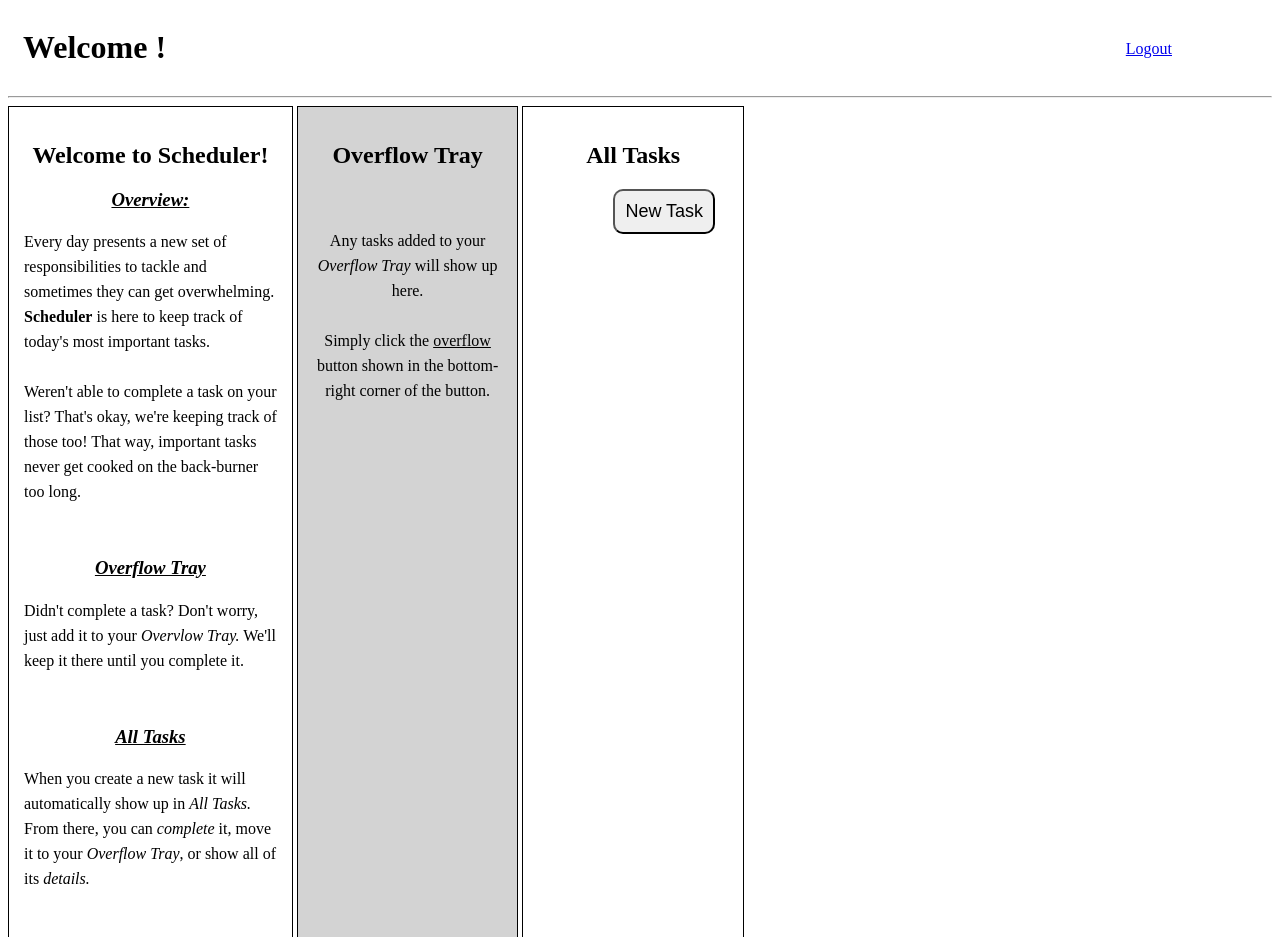
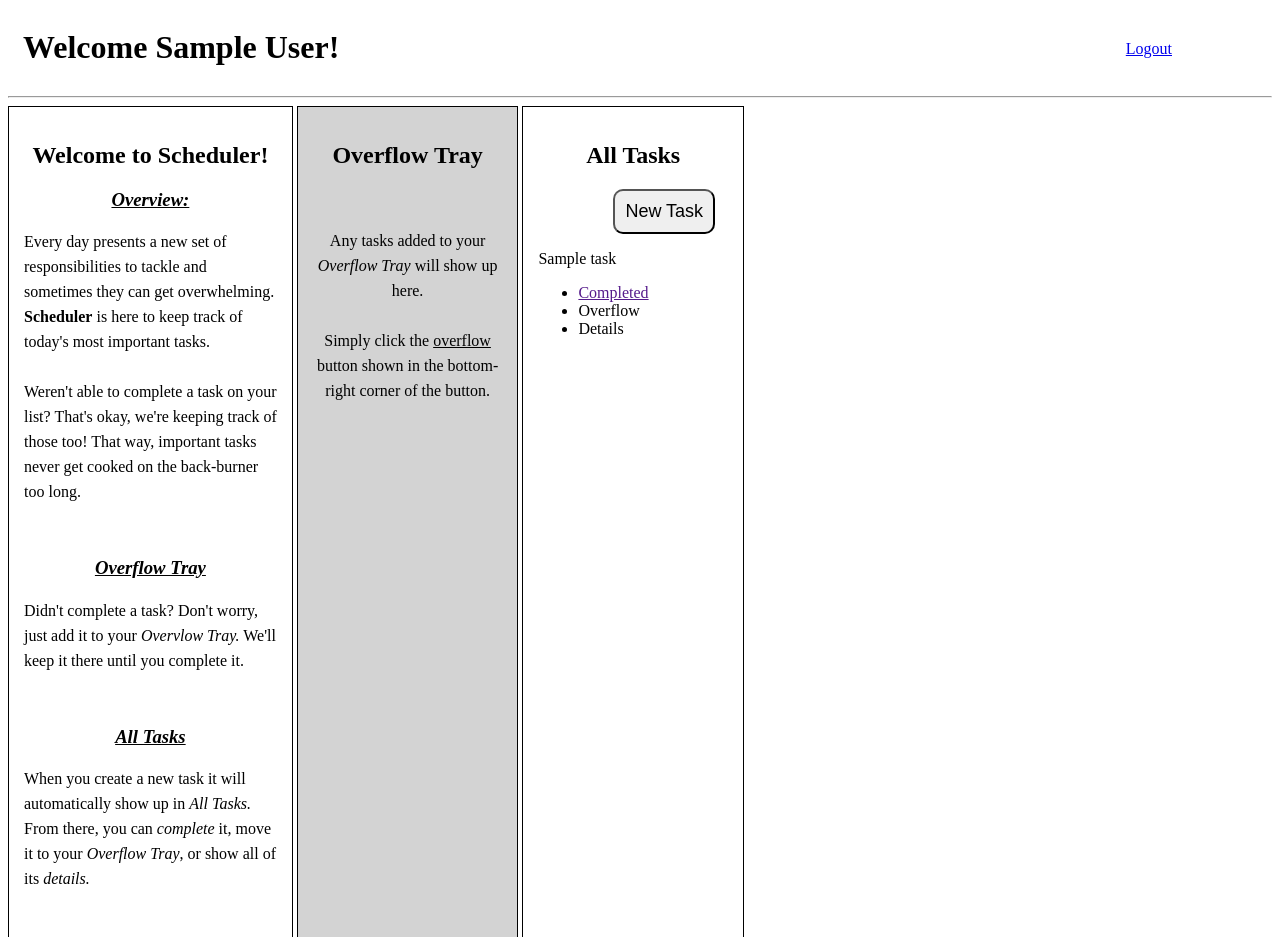
Before and after one commit to IsaiahWHayes/scheduler, a Flask app: page /schedule in a window 1280 px wide. Shown: the top 937 px of the page. Run offline with Flask 2, Linux system fonts and the light colour scheme; the visitor is signed in with stand-in values (Sample User, id 1); tables that the repository leaves empty hold one stand-in row (values such as "Sample post").

Commit message:
added backend functionality to welcome users by name and display all tasks for said user.

```diff
--- a/server.py
+++ b/server.py
@@ -15,10 +15,6 @@ def index():
 @app.route("/login")
 def login():
     return render_template('login.html')
-
-@app.route("/schedule")
-def schedule():
-    return render_template('schedule.html')
 
 @app.route("/login_form", methods = ["POST"])
 def login_form():
@@ -126,6 +122,19 @@ def registration_form():
         return redirect("/schedule")
     return redirect("/register")
 
+@app.route("/schedule")
+def schedule():
+    if 'user_id' not in session:
+        return redirect('/')
+
+    mysql = connectToMySQL('scheduler')
+    query = "SELECT * FROM tasks WHERE users_id = %(users_id)s"
+    data = {
+        "users_id": session['user_id']
+    }
+    users_tasks = mysql.query_db(query, data)
+    return render_template('schedule.html', users_tasks = users_tasks)
+
 @app.route("/logout")
 def logout():
     session.clear
--- a/templates/schedule.html
+++ b/templates/schedule.html
@@ -9,7 +9,7 @@
 <body>
     <div class="container">
         <div class="header">
-            <h1>Welcome !</h1>
+            <h1>Welcome {{ session['users_fname'] }}!</h1>
 
             <!-- logout button here -->
             <a href="/logout">Logout</a>
@@ -50,7 +50,18 @@
         <div class="section-three section-containers">
             <h2 class="section-headers">All Tasks</h2>
 
-            <a href=""><button>New Task</button></a>
+            <a href="/schedule"><button>New Task</button></a>
+
+            {% for each_task in users_tasks %}
+            <div class="each-task">
+                <p>{{ each_task["task_name"] }}</p>
+                <ul>
+                    <li><a href="">Completed</a></li>
+                    <li><a href=""></a>Overflow</li>
+                    <li><a href=""></a>Details</li>
+                </ul>
+            </div>
+            {% endfor %}
         </div>
 
         <!-- section 4 -->
```
